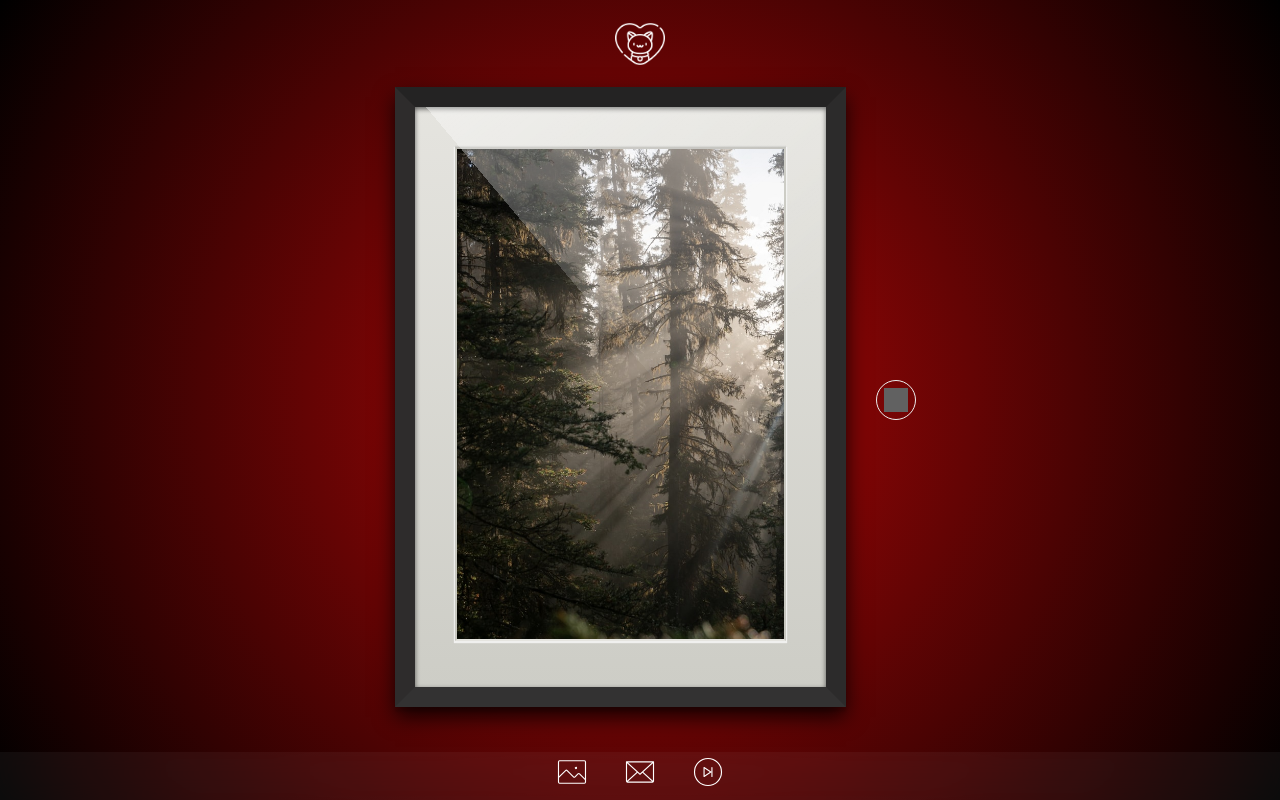
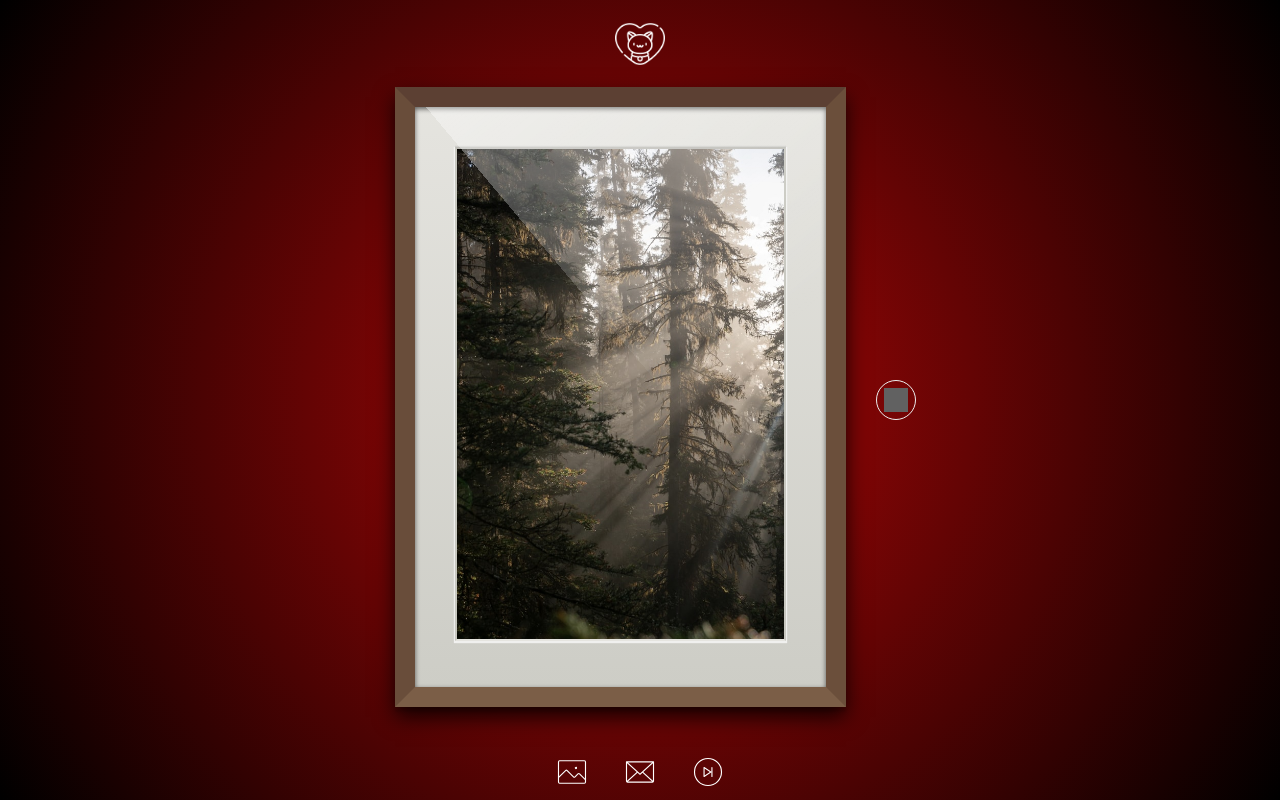
Before and after one commit to TerryKrom/memory-keeper, a React (Vite) app in the folder memory-keeper/: page / in a window 1280 px wide. Built offline with nearby package versions, Linux system fonts and the light colour scheme; grey boxes are pictures that could not be loaded.

Commit message:
FIX: frame color

```diff
--- a/memory-keeper/src/components/frame/Frame.css
+++ b/memory-keeper/src/components/frame/Frame.css
@@ -17,7 +17,7 @@
     padding: 40px;
     border-width: 20px;
     border-style: solid;
-    border-color: #242323 #2c2b2b #333232 #2e2c2c;
+    border-color: #5c4033 #6b4f3b #7b5e47 #694d3a;
     background: #f5f5f5;
     background-image: -webkit-gradient(linear, 0 0, 0 100%, from(#E5E4DF), to(#CDCDC6));
     background-image: -webkit-linear-gradient(#E5E4DF, #CDCDC6);
--- a/memory-keeper/src/components/nav/nav.css
+++ b/memory-keeper/src/components/nav/nav.css
@@ -4,9 +4,6 @@
     left: 0px;
     width: 100%;
     height: 3rem;
-    background: rgba(255, 255, 255, 0.048);
-    backdrop-filter: blur(10px);
-    -webkit-backdrop-filter: blur(10px);
     display: flex;
     justify-content: center;
     align-items: center;
```
